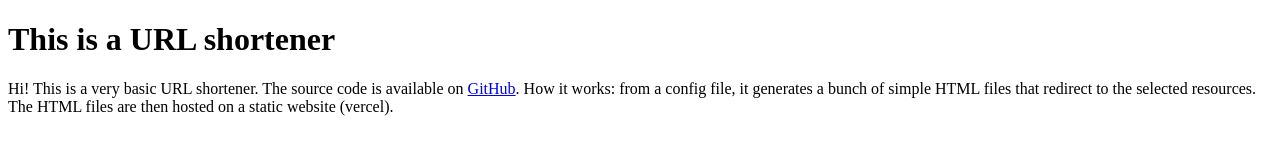
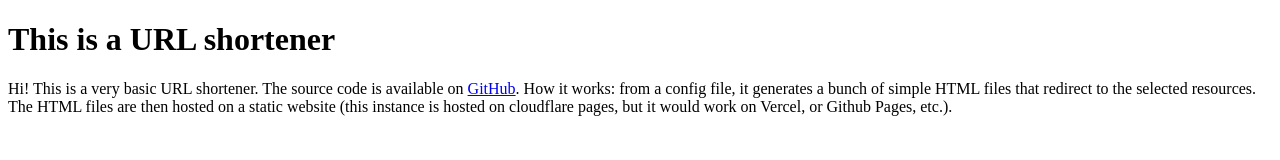
Before and after one commit to lucienbill/lucien.run, a website: page index.html in a window 1280 px wide. Drawn offline with Linux system fonts and the light colour scheme.

Commit message:
updated homepage (vercel -> cloudflare pages)

```diff
--- a/index.html
+++ b/index.html
@@ -18,7 +18,7 @@
       This is a very basic URL shortener.
       The source code is available on <a href="https://github.com/lucienbill/lucien.run/">GitHub</a>.
       How it works: from a config file, it generates a bunch of simple HTML files that redirect to the selected resources.
-      The HTML files are then hosted on a static website (vercel).
+      The HTML files are then hosted on a static website (this instance is hosted on cloudflare pages, but it would work on Vercel, or Github Pages, etc.).
     </p>
   </body>
 </html>
```
